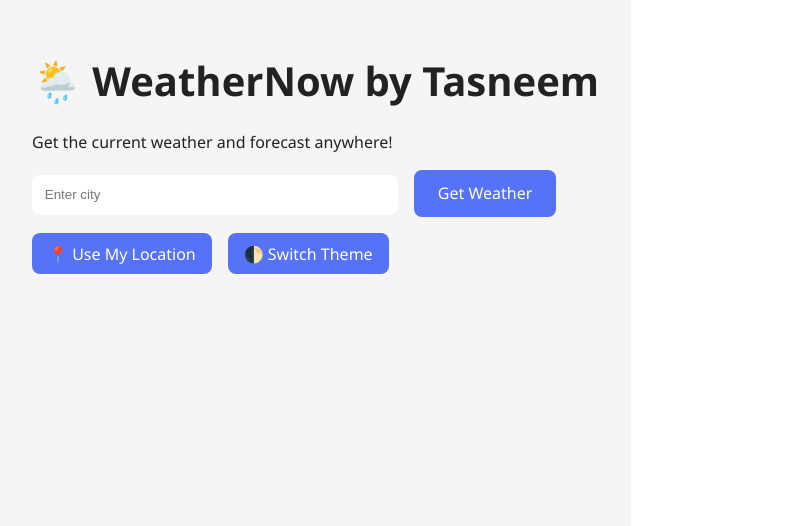
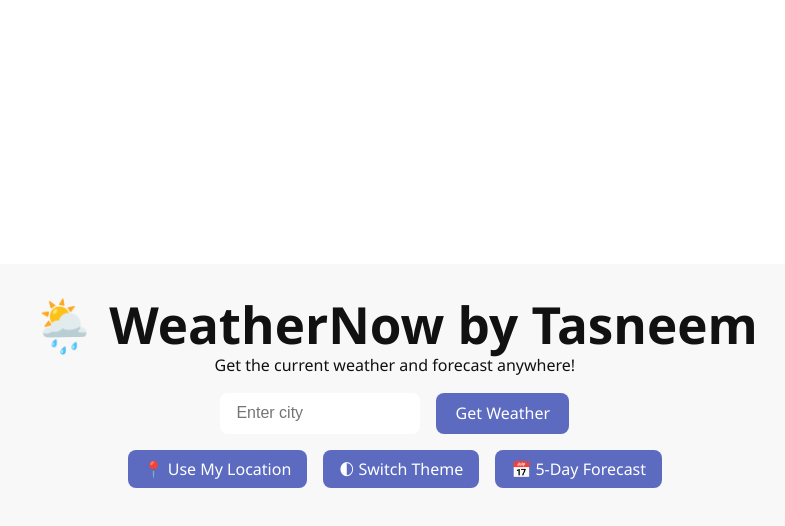
Before and after one commit to tasneemshaik-collab/weather-now, a React (Vite) app: page / in a window 1280 px wide. Shown: the top 526 px of the page, without its empty margins (0-785 px from the left). Built offline with nearby package versions, Linux system fonts and the light colour scheme.

Commit message:
Added geolocation & colorful styling

```diff
--- a/src/App.css
+++ b/src/App.css
@@ -1,80 +1,111 @@
-body {
-  margin: 0;
-  font-family: 'Segoe UI', sans-serif;
+:root {
+  --bg-light: #f8f8f8;
+  --text-light: #111;
+  --bg-dark: #222;
+  --text-dark: #f1f1f1;
+  --primary: #5c6bc0;
+  --card-bg: #ffffff;
+  --card-dark-bg: #333333;
 }
 
-.app.light {
-  background-color: #f5f5f5;
-  color: #222;
+* {
+  margin: 0;
+  padding: 0;
+  box-sizing: border-box;
 }
 
-.app.dark {
-  background-color: #222;
-  color: #f5f5f5;
+html, body {
+  width: 100%;
+  overflow-x: hidden;
+  font-family: 'Segoe UI', Tahoma, Geneva, Verdana, sans-serif;
 }
 
-.container {
-  max-width: 900px;
-  margin: 0 auto;
+.App {
+  text-align: center;
   padding: 2rem;
-  min-height: 100vh;
+  transition: background-color 0.3s, color 0.3s;
 }
 
-h1 {
-  font-size: 2.5rem;
+.App.light {
+  background-color: var(--bg-light);
+  color: var(--text-light);
 }
 
-.input-group input {
-  padding: 0.8rem;
-  width: 60%;
-  border-radius: 8px;
-  border: none;
-  margin-right: 1rem;
+.App.dark {
+  background-color: var(--bg-dark);
+  color: var(--text-dark);
 }
 
-.input-group button {
-  padding: 0.8rem 1.5rem;
-  background-color: #5673f7;
+.search {
+  margin: 1rem auto;
+  display: flex;
+  justify-content: center;
+  gap: 1rem;
+}
+
+.search input {
+  padding: 0.5rem 1rem;
+  border: none;
+  border-radius: 8px;
+  font-size: 1rem;
+  width: 200px;
+}
+
+.search button {
+  background-color: var(--primary);
   color: white;
   border: none;
+  padding: 0.6rem 1.2rem;
   border-radius: 8px;
   cursor: pointer;
 }
 
 .button-group {
-  margin-top: 1rem;
+  margin: 1rem auto;
+  display: flex;
+  justify-content: center;
+  gap: 1rem;
+  flex-wrap: wrap;
 }
 
 .button-group button {
-  margin-right: 1rem;
-  padding: 0.6rem 1rem;
-  background-color: #5673f7;
+  background-color: var(--primary);
   color: white;
   border: none;
+  padding: 0.5rem 1rem;
   border-radius: 8px;
   cursor: pointer;
 }
 
-.weather-card {
-  background-color: rgba(0,0,0,0.1);
-  margin-top: 2rem;
+.weather-box {
+  margin: 2rem auto;
   padding: 1rem;
   border-radius: 12px;
-  box-shadow: 0 4px 8px rgba(0,0,0,0.2);
-  text-align: center;
+  background-color: var(--card-bg);
+  box-shadow: 0 4px 10px rgba(0, 0, 0, 0.1);
+  max-width: 400px;
+}
+
+.App.dark .weather-box {
+  background-color: var(--card-dark-bg);
 }
 
 .forecast {
   display: flex;
+  justify-content: center;
+  gap: 1rem;
   flex-wrap: wrap;
-  gap: 1rem;
-  margin-top: 1rem;
+  margin-top: 2rem;
 }
 
 .forecast-card {
-  background-color: rgba(0,0,0,0.1);
+  background-color: var(--card-bg);
   padding: 1rem;
   border-radius: 12px;
-  flex: 1 1 150px;
-  text-align: center;
+  width: 150px;
+  box-shadow: 0 4px 8px rgba(0, 0, 0, 0.2);
 }
+
+.App.dark .forecast-card {
+  background-color: var(--card-dark-bg);
+}
--- a/src/App.jsx
+++ b/src/App.jsx
@@ -1,78 +1,101 @@
-/* eslint-disable no-unused-vars */
 import React, { useState } from 'react';
 import './App.css';
 
-const API_KEY = 'd31120fef343431863eb0d63f927e140';
+const API_KEY = 'd31120fef343431863eb0d63f927e140'; // Replace with your OpenWeatherMap API key
 
 function App() {
   const [city, setCity] = useState('');
   const [weather, setWeather] = useState(null);
   const [forecast, setForecast] = useState([]);
   const [theme, setTheme] = useState('light');
+  const [showForecast, setShowForecast] = useState(false);
 
-  const getWeather = async (cityName) => {
+  const fetchWeather = async (cityName) => {
     try {
-      const weatherRes = await fetch(`https://api.openweathermap.org/data/2.5/weather?q=${cityName}&appid=${API_KEY}&units=metric`);
+      const weatherRes = await fetch(
+        `https://api.openweathermap.org/data/2.5/weather?q=${cityName}&units=metric&appid=${API_KEY}`
+      );
       const weatherData = await weatherRes.json();
+      setWeather(weatherData);
 
-      const forecastRes = await fetch(`https://api.openweathermap.org/data/2.5/forecast?q=${cityName}&appid=${API_KEY}&units=metric`);
+      const forecastRes = await fetch(
+        `https://api.openweathermap.org/data/2.5/forecast?q=${cityName}&units=metric&cnt=40&appid=${API_KEY}`
+      );
       const forecastData = await forecastRes.json();
 
-      const dailyForecast = forecastData.list.filter((_, index) => index % 8 === 0).slice(0, 5);
+      // Get 5 unique days from forecast
+      const daily = forecastData.list.filter((item, index) => index % 8 === 0);
+      setForecast(daily);
+    } catch (err) {
+      console.error('Failed to fetch weather:', err);
+    }
+  };
 
-      setWeather(weatherData);
-      setForecast(dailyForecast);
-    } catch (error) {
-      alert('City not found!');
+  const handleSearch = () => {
+    if (city.trim() !== '') {
+      fetchWeather(city);
     }
   };
 
   const handleLocation = () => {
-    navigator.geolocation.getCurrentPosition(async (position) => {
-      const { latitude, longitude } = position.coords;
-      const weatherRes = await fetch(`https://api.openweathermap.org/data/2.5/weather?lat=${latitude}&lon=${longitude}&appid=${API_KEY}&units=metric`);
-      const weatherData = await weatherRes.json();
-
-      const forecastRes = await fetch(`https://api.openweathermap.org/data/2.5/forecast?lat=${latitude}&lon=${longitude}&appid=${API_KEY}&units=metric`);
-      const forecastData = await forecastRes.json();
-
-      const dailyForecast = forecastData.list.filter((_, index) => index % 8 === 0).slice(0, 5);
-
-      setWeather(weatherData);
-      setForecast(dailyForecast);
-      setCity(weatherData.name);
+    navigator.geolocation.getCurrentPosition(
+      (pos) => {
+        const { latitude, longitude } = pos.coords;
+        fetch(
+          `https://api.openweathermap.org/data/2.5/weather?lat=${latitude}&lon=${longitude}&units=metric&appid=${API_KEY}`
+        )
+          .then((res) => res.json())
+          .then((data) => {
+            setCity(data.name);
+            setWeather(data);
+            return fetch(
+              `https://api.openweathermap.org/data/2.5/forecast?lat=${latitude}&lon=${longitude}&units=metric&cnt=40&appid=${API_KEY}`
+            );
+          })
+          .then((res) => res.json())
+          .then((data) => {
+            const daily = data.list.filter((item, index) => index % 8 === 0);
+            setForecast(daily);
           });
+      },
+      (err) => console.error('Geolocation error:', err)
+    );
   };
 
   const toggleTheme = () => {
-    setTheme((prev) => (prev === 'light' ? 'dark' : 'light'));
+    setTheme(theme === 'light' ? 'dark' : 'light');
   };
 
   return (
-    <div className={`app ${theme}`}>
-      <div className="container">
-        <h1><span role="img" aria-label="cloud">🌦️</span> WeatherNow by Tasneem</h1>
+    <div className={`App ${theme}`}>
+      <h1>🌦️ WeatherNow by Tasneem</h1>
       <p>Get the current weather and forecast anywhere!</p>
-
-        <div className="input-group">
-          <input type="text" placeholder="Enter city" value={city} onChange={(e) => setCity(e.target.value)} />
-          <button onClick={() => getWeather(city)}>Get Weather</button>
+      <div className="search">
+        <input
+          type="text"
+          placeholder="Enter city"
+          value={city}
+          onChange={(e) => setCity(e.target.value)}
+        />
+        <button onClick={handleSearch}>Get Weather</button>
       </div>
-
       <div className="button-group">
-          <button onClick={handleLocation}><span role="img" aria-label="location">📍</span> Use My Location</button>
-          <button onClick={toggleTheme}><span role="img" aria-label="theme">🌓</span> Switch Theme</button>
+        <button onClick={handleLocation}>📍 Use My Location</button>
+        <button onClick={toggleTheme}>🌓 Switch Theme</button>
+        <button onClick={() => setShowForecast(!showForecast)}>
+          📅 {showForecast ? 'Hide Forecast' : '5-Day Forecast'}
+        </button>
       </div>
 
       {weather && (
-          <div className="weather-card">
+        <div className="weather-box">
           <h2>{weather.name}</h2>
-            <p><span role="img" aria-label="temp">🌡️</span> {weather.main.temp}°C</p>
-            <p><span role="img" aria-label="condition">🌤️</span> {weather.weather[0].description}</p>
+          <p>🌡️ {weather.main.temp}°C</p>
+          <p>🌤️ {weather.weather[0].description}</p>
         </div>
       )}
 
-        {forecast.length > 0 && (
+      {showForecast && forecast.length > 0 && (
         <div className="forecast">
           {forecast.map((day, idx) => (
             <div key={idx} className="forecast-card">
@@ -84,7 +107,6 @@ function App() {
         </div>
       )}
     </div>
-    </div>
   );
 }
 
```
Lines whose indentation alone changed are shown as unchanged.
